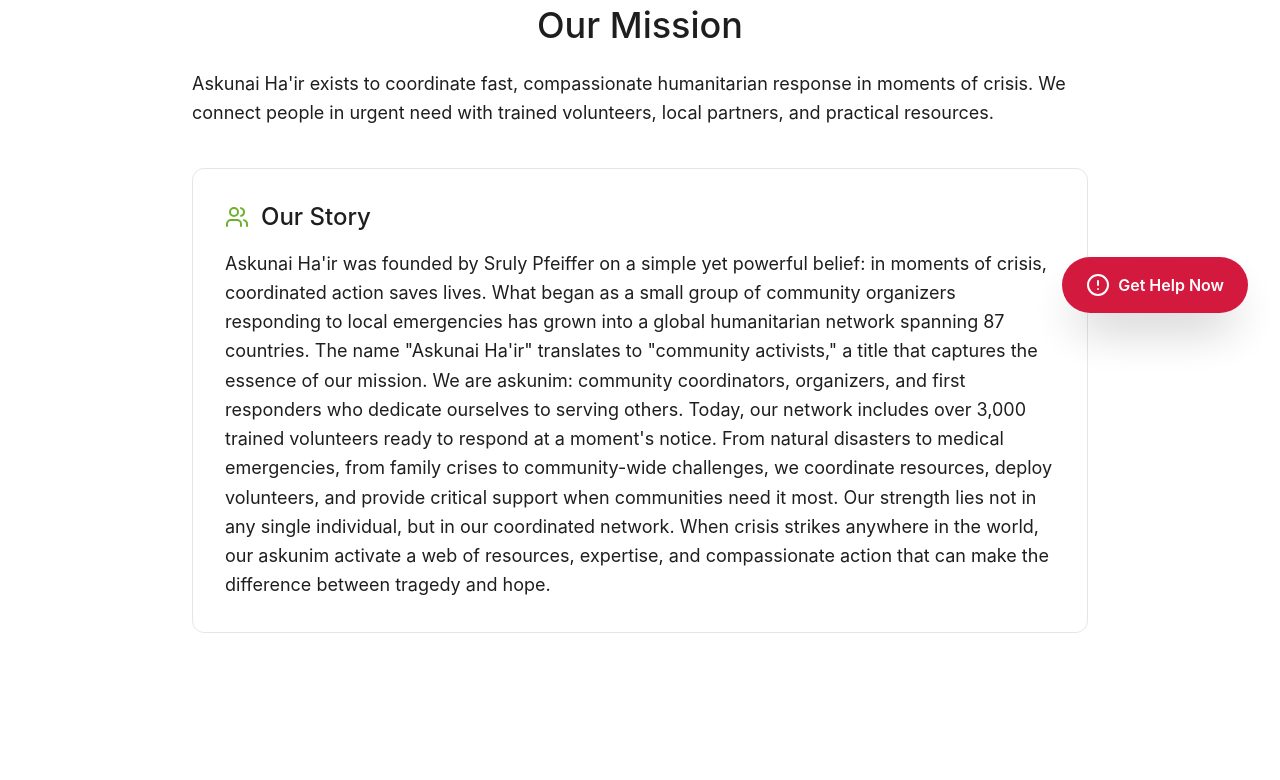
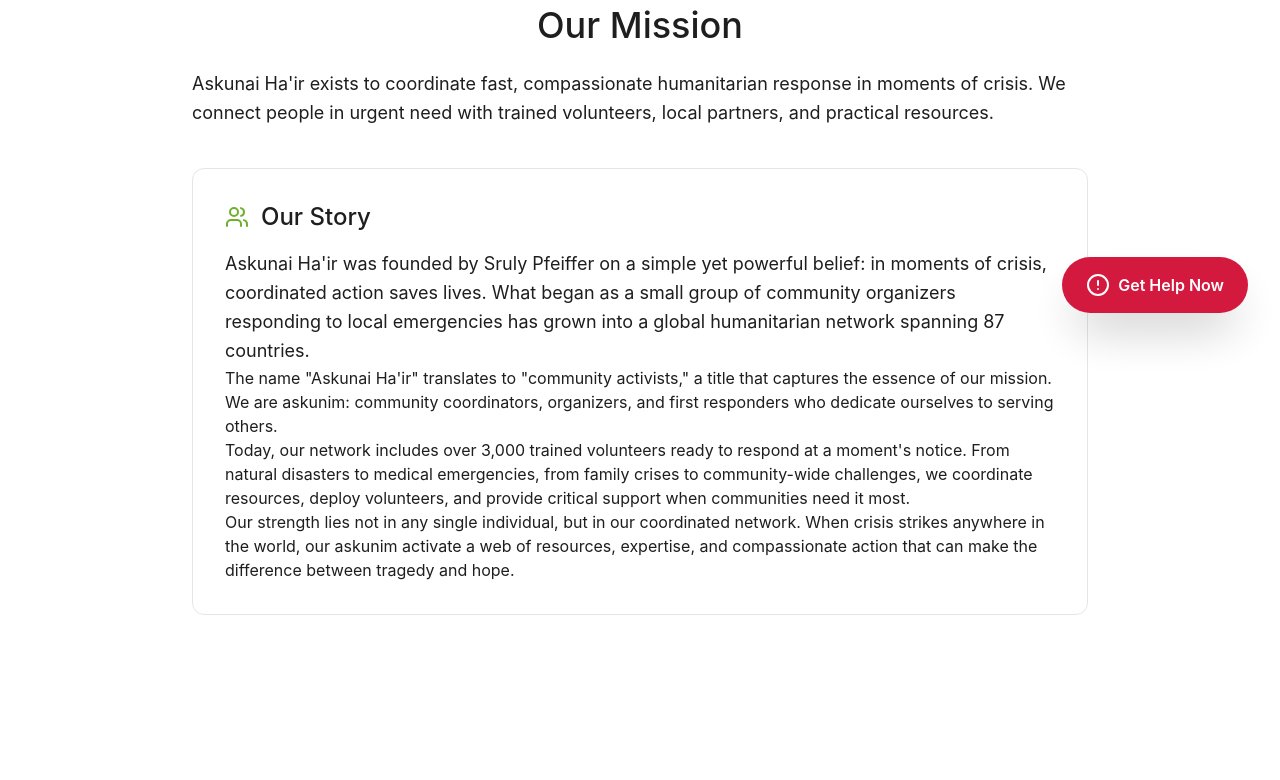
Before and after one commit to TheUriF/ploink, a React (Vite) app: page /about in a window 1280 px wide. Shown: the part 455-1235 px from the top of the page. Built offline with nearby package versions, Linux system fonts and the light colour scheme.

Commit message:
Enhance About page with additional narrative
Added additional paragraphs to enhance the narrative about Askunai Ha'ir's mission and community impact.

```diff
--- a/src/app/pages/About.tsx
+++ b/src/app/pages/About.tsx
@@ -122,11 +122,14 @@ export function About() {
               </div>
               <p className="text-base sm:text-lg text-muted-foreground leading-relaxed">
                 Askunai Ha'ir was founded by Sruly Pfeiffer on a simple yet powerful belief: in moments of crisis, coordinated action saves lives. What began as a small group of community organizers responding to local emergencies has grown into a global humanitarian network spanning 87 countries.
-
+              </p>
+              <p>
 The name "Askunai Ha'ir" translates to "community activists," a title that captures the essence of our mission. We are askunim: community coordinators, organizers, and first responders who dedicate ourselves to serving others.
-
+              </p>
+              <p>
 Today, our network includes over 3,000 trained volunteers ready to respond at a moment's notice. From natural disasters to medical emergencies, from family crises to community-wide challenges, we coordinate resources, deploy volunteers, and provide critical support when communities need it most.
-
+              </p>
+              <p>
 Our strength lies not in any single individual, but in our coordinated network. When crisis strikes anywhere in the world, our askunim activate a web of resources, expertise, and compassionate action that can make the difference between tragedy and hope.
               </p>
             </div>
```
